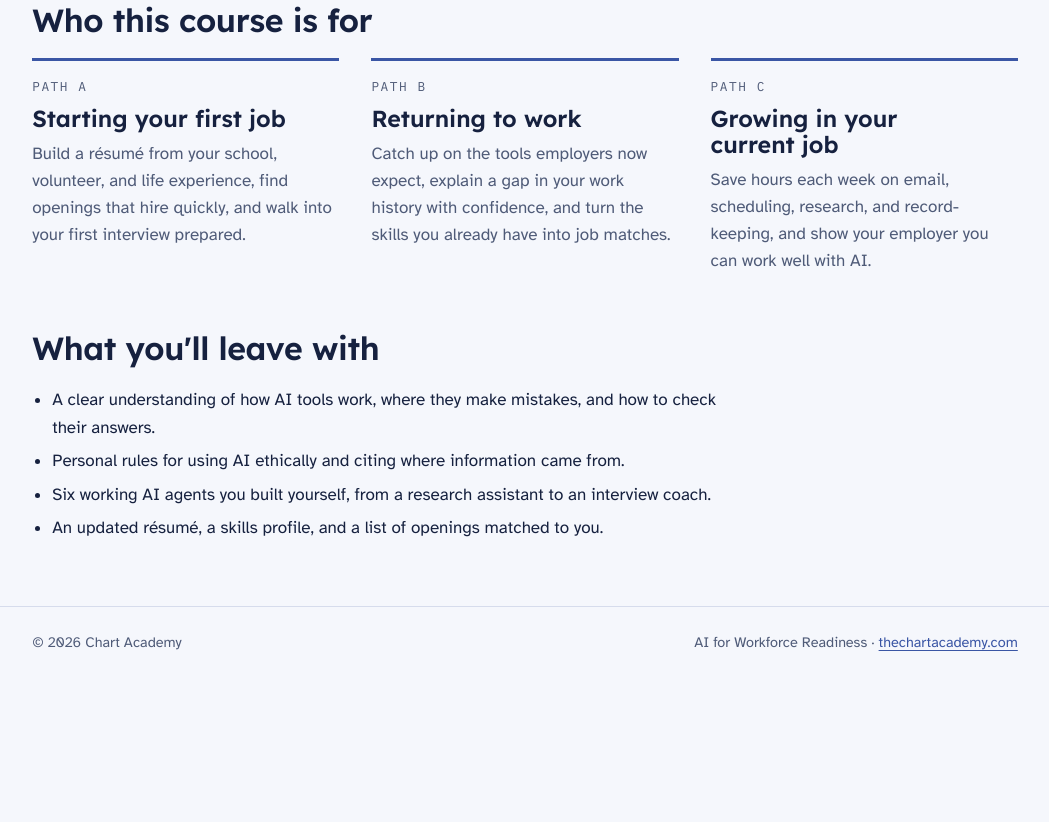
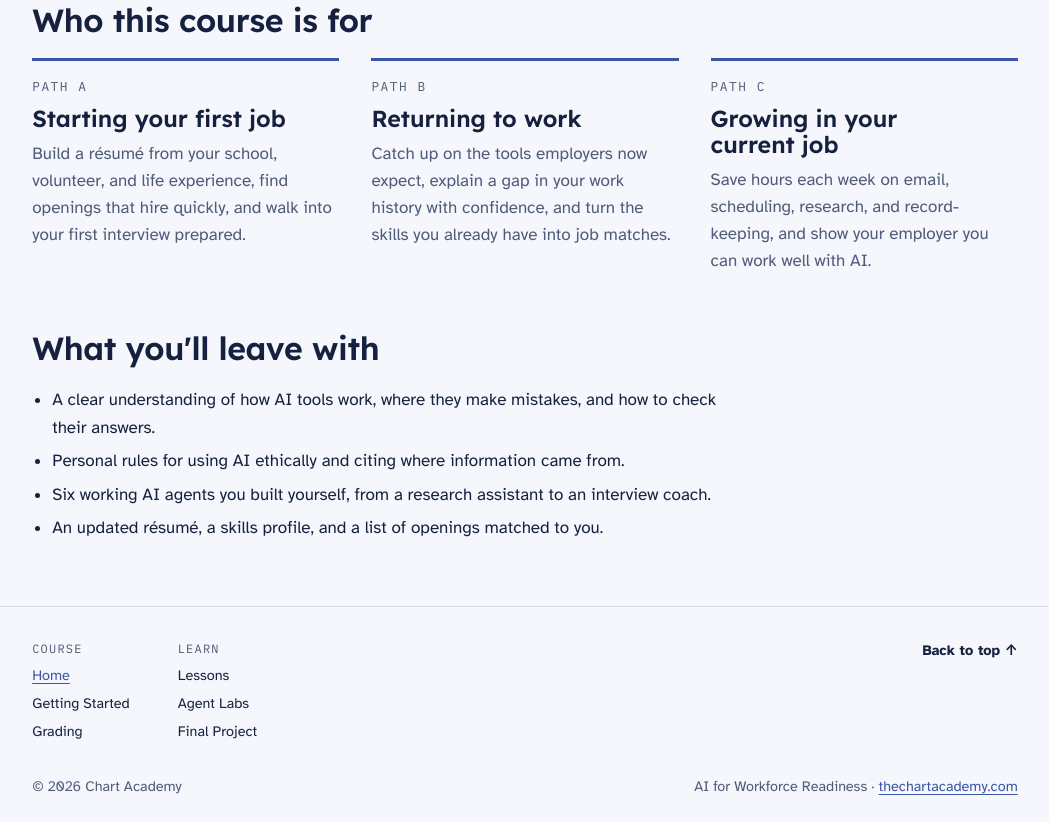
Before and after one commit to Chart-Academy/ai-workforce-readiness, a website: page views/index.html in a window 1280 px wide. Shown: the part 1253-2075 px from the top of the page, without its empty margins (115-1164 px from the left). Before the commit the page ends 1931 px from the top, so only its background shows below. Drawn offline with Linux system fonts and the light colour scheme; files that its build step writes are made by us from their sources; files whose address does not match are found by name.

Commit message:
Add footer site map and back-to-top link
The footer on each main page now has a site map (Course and Learn
groups, current page highlighted) with a "Back to top" link beside it.
The copyright and site link row stays below. Scrolling back to the top
is smooth unless the visitor prefers reduced motion.

Co-Authored-By: Claude Opus 5.5 <noreply@anthropic.com>

```diff
--- a/public/css/style.css
+++ b/public/css/style.css
@@ -730,11 +730,77 @@ tfoot td {
 }
 
 .site-footer .wrap {
-  padding-block: 1.5rem;
+  padding-block: 2rem 1.5rem;
+  display: grid;
+  grid-template-columns: 1fr auto;
+  gap: 2rem;
+}
+
+.to-top {
+  align-self: start;
+  color: var(--ink);
+  font-weight: 700;
+  text-decoration: none;
+}
+
+.to-top:hover {
+  color: var(--brand);
+  text-decoration: underline;
+}
+
+.footer-meta {
+  grid-column: 1 / -1;
+}
+
+
+.footer-map {
+  display: flex;
+  flex-wrap: wrap;
+  gap: 1rem 3rem;
+}
+
+.footer-head {
+  margin: 0 0 0.4rem;
+  font-family: var(--font-mono);
+  font-size: 0.75rem;
+  text-transform: uppercase;
+  letter-spacing: 0.1em;
+}
+
+.footer-map ul {
+  list-style: none;
+  margin: 0;
+  padding: 0;
+  display: grid;
+  gap: 0.3rem;
+}
+
+.footer-map a {
+  color: var(--ink);
+  text-decoration: none;
+}
+
+.footer-map a:hover,
+.footer-map a[aria-current="page"] {
+  color: var(--brand);
+  text-decoration: underline;
+}
+
+.footer-meta {
   display: flex;
   flex-wrap: wrap;
   gap: 0.5rem 2rem;
   justify-content: space-between;
+}
+
+.footer-meta p {
+  margin: 0;
+}
+
+@media (prefers-reduced-motion: no-preference) {
+  html {
+    scroll-behavior: smooth;
+  }
 }
 
 @media (prefers-reduced-motion: reduce) {
--- a/views/index.html
+++ b/views/index.html
@@ -11,7 +11,7 @@
   <link rel="stylesheet" href="css/style.css">
   <script>(function(){try{var t=localStorage.getItem("theme");if(t)document.documentElement.setAttribute("data-theme",t);}catch(e){}})();</script>
 </head>
-<body>
+<body id="top">
   <nav class="site-nav" aria-label="Main">
     <div class="wrap">
       <a class="brand-mark" href="index.html"><img src="images/chart-icon.png" alt="" width="40" height="40"><span>Chart Academy</span></a>
@@ -95,8 +95,21 @@
 
   <footer class="site-footer">
     <div class="wrap">
-      <p>© 2026 Chart Academy</p>
-      <p>AI for Workforce Readiness · <a href="https://www.thechartacademy.com">thechartacademy.com</a></p>
+      <nav class="footer-map" aria-label="Site map">
+        <div>
+          <p class="footer-head">Course</p>
+          <ul><li><a href="index.html" aria-current="page">Home</a></li><li><a href="getting-started.html">Getting Started</a></li><li><a href="grading.html">Grading</a></li></ul>
+        </div>
+        <div>
+          <p class="footer-head">Learn</p>
+          <ul><li><a href="lessons.html">Lessons</a></li><li><a href="agents.html">Agent Labs</a></li><li><a href="final-project.html">Final Project</a></li></ul>
+        </div>
+      </nav>
+      <a class="to-top" href="#top">Back to top <span aria-hidden="true">↑</span></a>
+      <div class="footer-meta">
+        <p>© 2026 Chart Academy</p>
+        <p>AI for Workforce Readiness · <a href="https://www.thechartacademy.com">thechartacademy.com</a></p>
+      </div>
     </div>
   </footer>
   <script src="js/theme.js"></script>
```
Also changed, not shown: AI_PROMPTS.md (+26 -0 lines), views/agents.html (+16 -3 lines), views/final-project.html (+16 -3 lines), views/getting-started.html (+16 -3 lines), views/grading.html (+16 -3 lines), views/lessons.html (+16 -3 lines).
